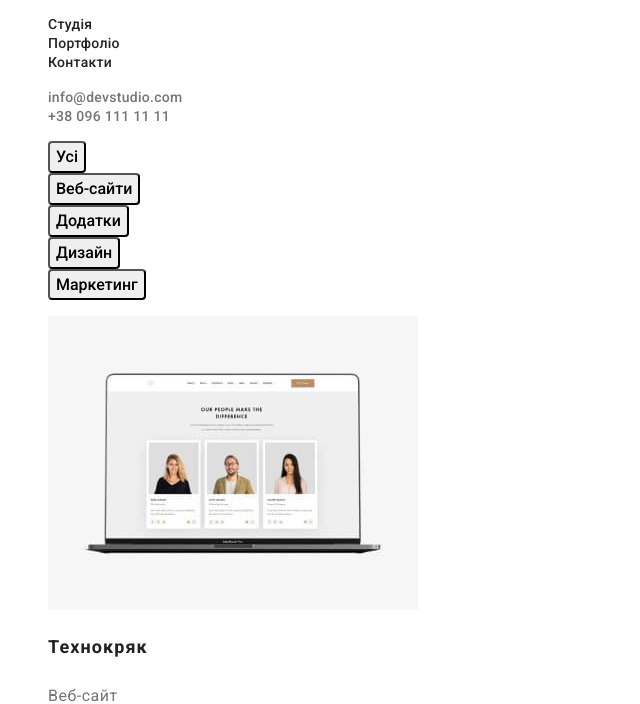
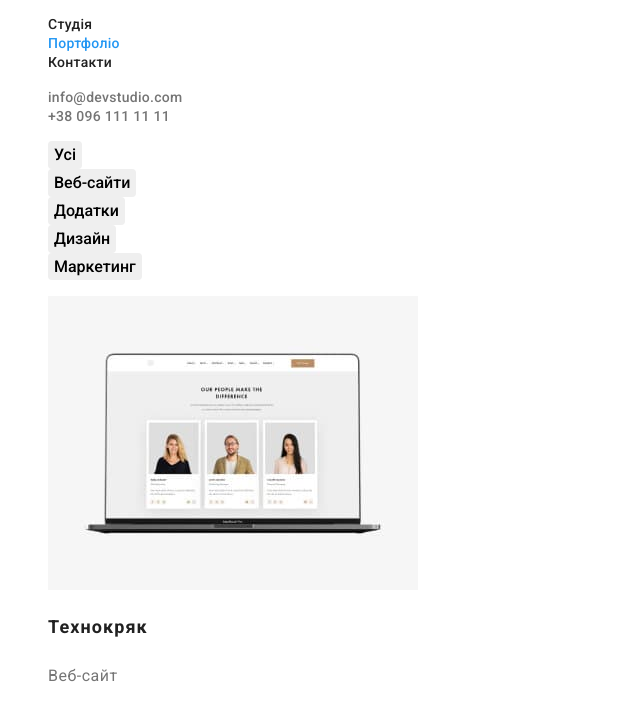
Before and after one commit to Borysiuk1/goit-markup-hw-02, a plain HTML site: page portfolio.html in a window 1280 px wide. Shown: the part 41-745 px from the top of the page, without its empty margins (0-640 px from the left). Drawn offline with Linux system fonts and the light colour scheme.

Commit message:
filter and header correction

```diff
--- a/css/styles.css
+++ b/css/styles.css
@@ -155,6 +155,8 @@ button {
   font-size: 16px;
   line-height: 1.62;
   border-radius: 4px;
+  border: none;
+  outline: none;
 }
 
 .filter__item:hover,
--- a/portfolio.html
+++ b/portfolio.html
@@ -27,7 +27,7 @@
           </li>
           <li>
             <a
-              class="header-link"
+              class="header-link current"
               href="./portfolio.html"
             >Портфоліо</a>
           </li>
```
Also changed, not shown: index.html (+1 -1 lines).
